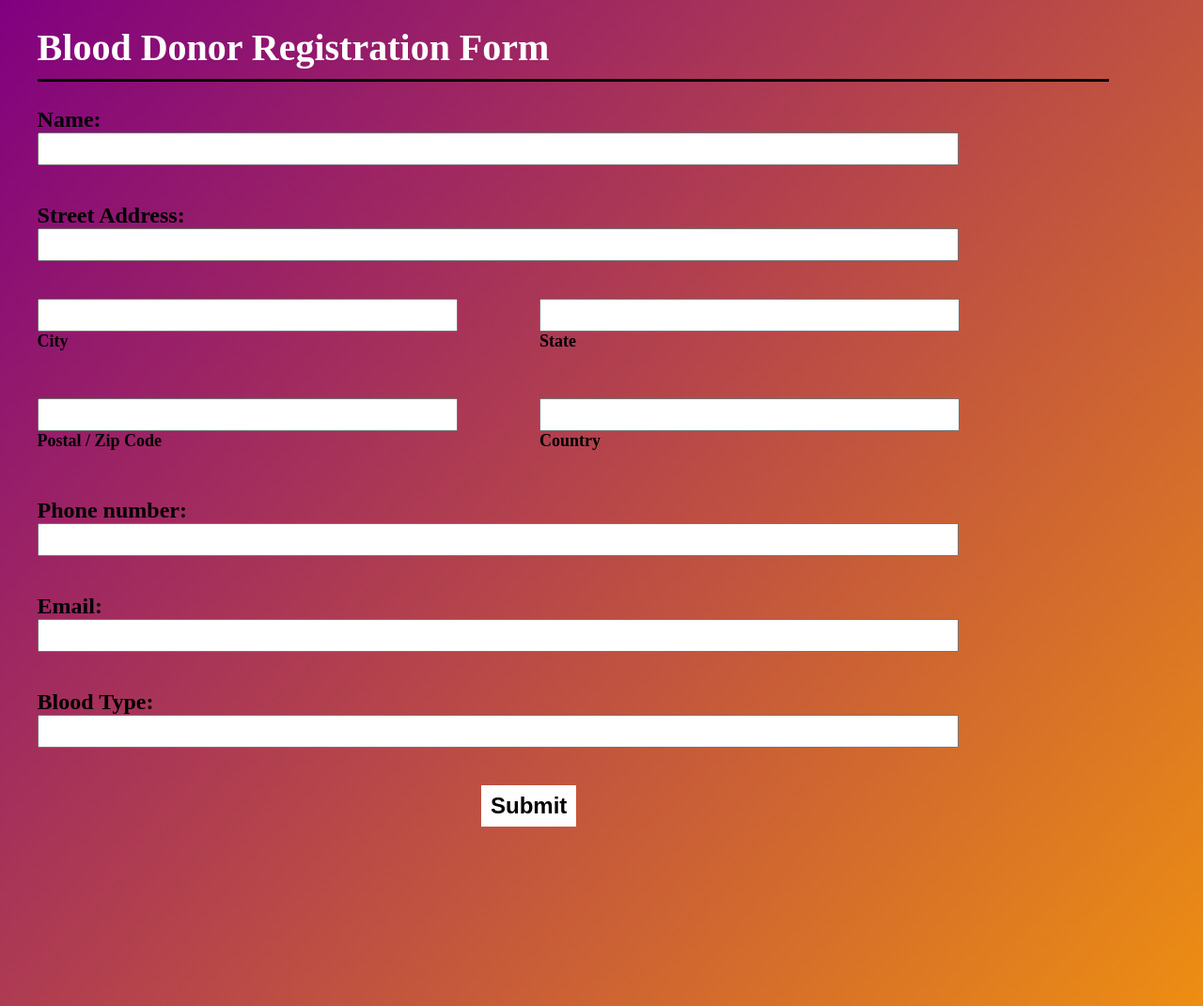
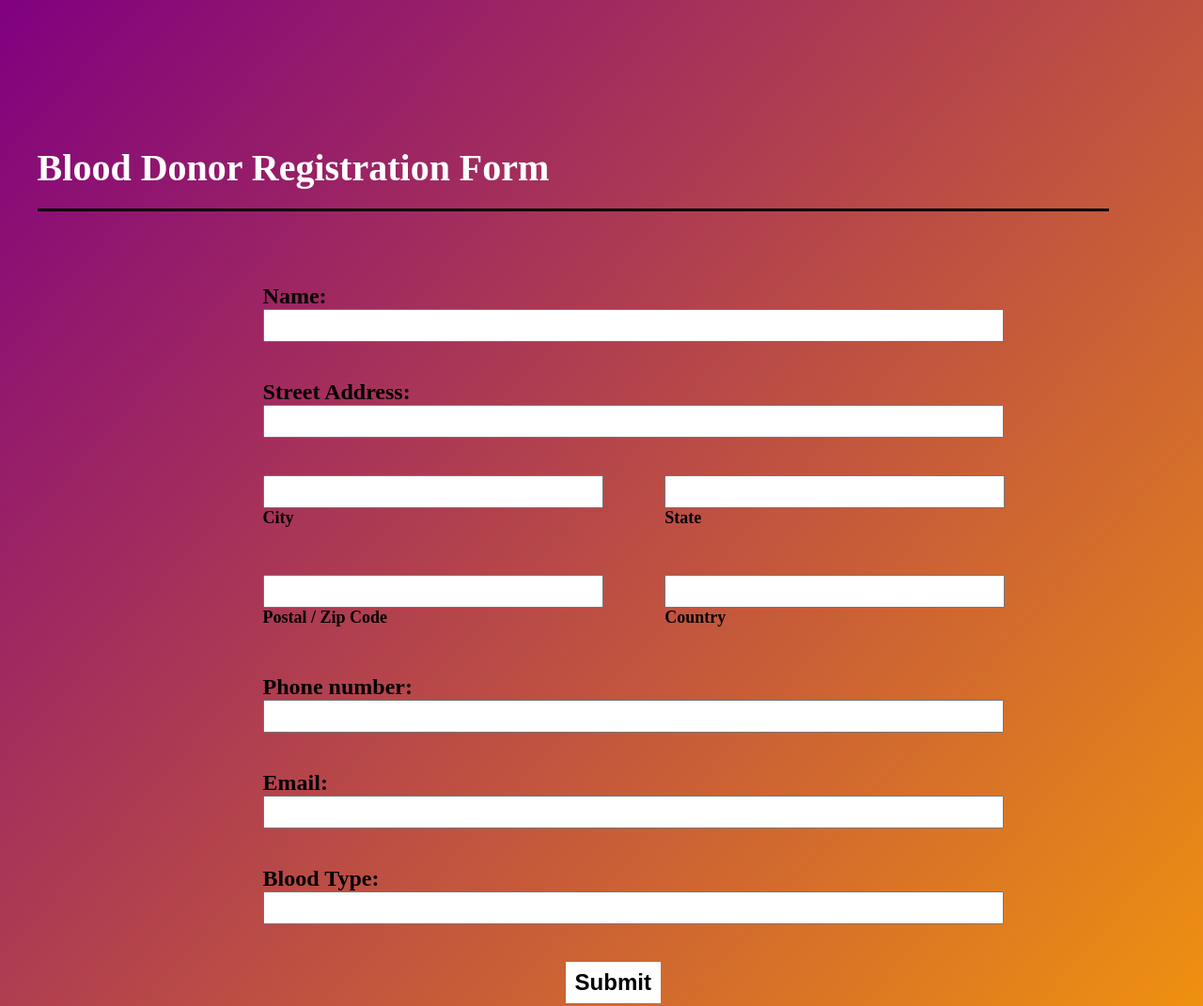
Before and after one commit to violn/CSC120Website, a plain HTML site: page page2.html in a window 1280 px wide. Shown: the top 1071 px of the page at 94% size. Drawn offline with Linux system fonts and the light colour scheme; files that its build step writes are made by us from their sources.

Commit message:
Add files via upload
made a revision to the formatting on the page

```diff
--- a/style.css
+++ b/style.css
@@ -4,7 +4,7 @@ h1{
 }
 
 .container h1{
-  padding-bottom: 10px;
+  padding-bottom: 20px;
   border-bottom: 3px solid black;
   width:95%;
 }
@@ -24,7 +24,13 @@ body{
     margin:auto;
     font-size: 24px;
     font-weight: bold;
-    padding-bottom: 500px;
+    padding-top: 120px;
+    padding-bottom: 250px;
+  }
+
+.reg-form{
+  padding-top: 50px;
+   padding-left: 240px;
   }
 
 .reg-form input[type="submit"]{
@@ -37,7 +43,7 @@ body{
   padding-left: 10px;
   padding-right: 10px;
   position: absolute;
-  left: 40%;
+  left: 47%;
 }
 
 .reg-form .form-group{
```
